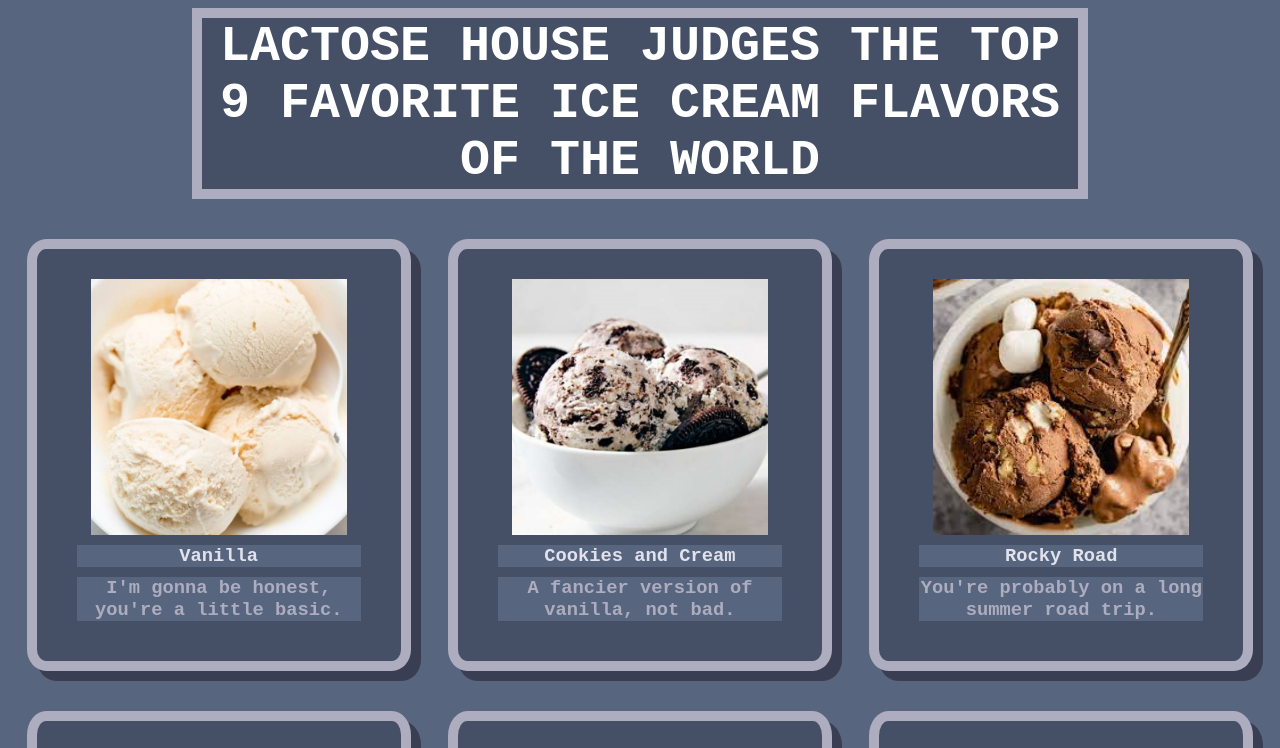
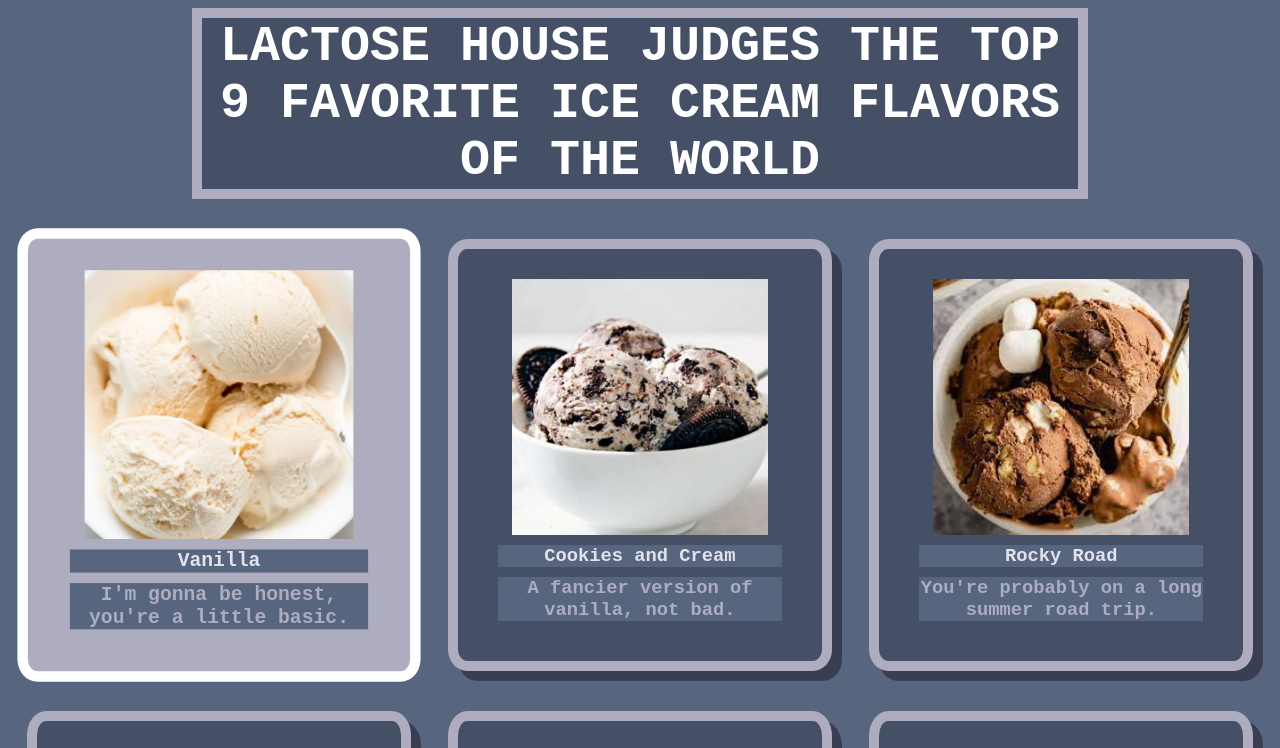
Before and after one commit to staten-island-tech/flex-box-gallery-ericazlin, a plain HTML site: page index.html in a window 1280 px wide. In both pictures the pointer is over the element 218 px from the left and 455 px from the top of the page. Shown: the top 748 px of the page. Drawn offline with Linux system fonts and the light colour scheme; a web font is replaced by a local one.

Commit message:
Update style.css

```diff
--- a/style.css
+++ b/style.css
@@ -53,3 +53,10 @@ h3 {
     color:rgb(226, 226, 237) ;
     margin: 1rem;
 }
+
+.box:hover {
+    transform: scale(1.05);
+    border: 1rem solid white;
+    box-shadow: none ;
+    transition: background-color 2s;
+    background-color:rgb(173, 173, 191)  ;
```
